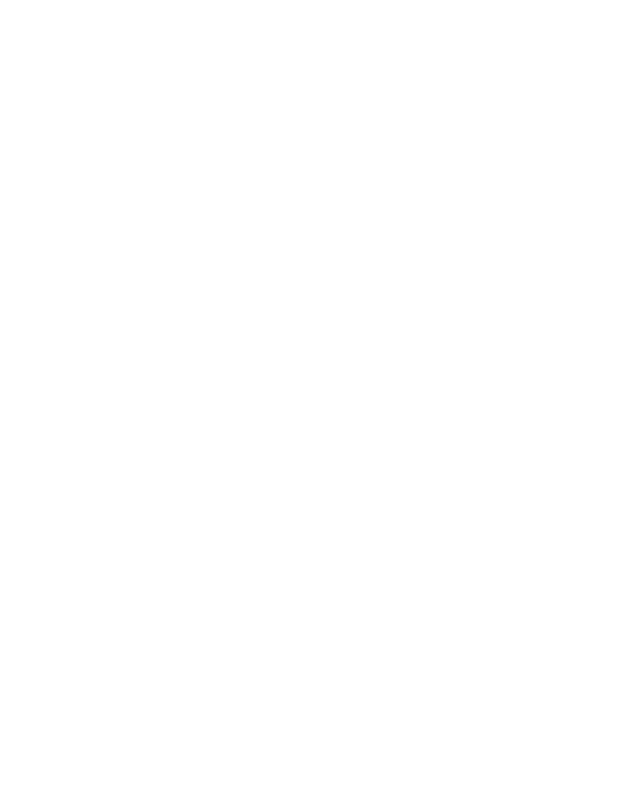
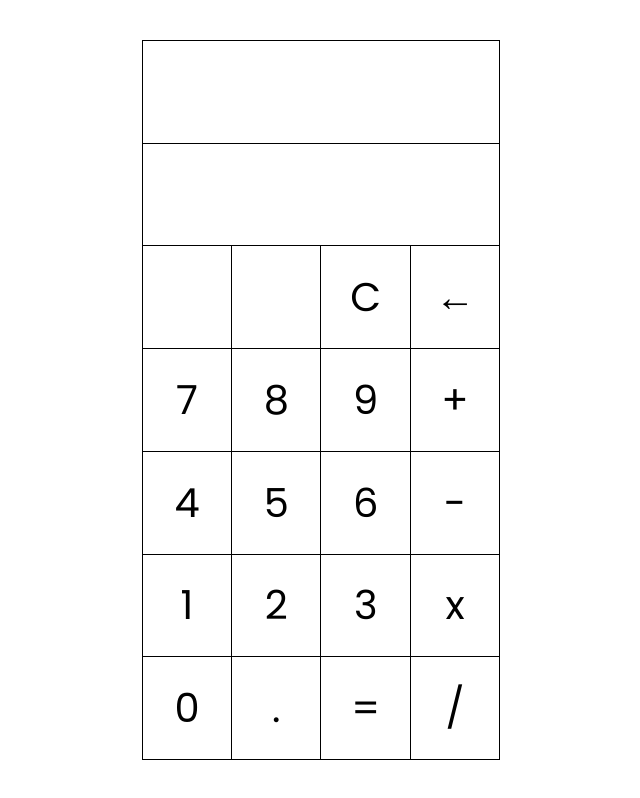
Before and after one commit to Abanoob-Abdelmasih/odin-calculator, a plain HTML site: page index.html in a window 1280 px wide. Shown: the whole page, without its empty margins (319-959 px from the left). Drawn offline with Linux system fonts and the light colour scheme; a web font is replaced by a local one.

Commit message:
calculator layout created

```diff
--- a/index.html
+++ b/index.html
@@ -5,6 +5,33 @@
     <meta name="viewport" content="width=device-width, initial-scale=1.0" />
     <link href="style.css" rel="stylesheet" type="text/css" />
   </head>
-  <body></body>
+  <body>
+    <div class="calculator-size place-items-center">
+      <div class="buttons">
+        <div class="button" id="top-screen"></div>
+        <div class="button" id="bot-screen"></div>
+        <div class="button"></div>
+        <div class="button"></div>
+        <div class="button">C</div>
+        <div class="button">&larr;</div>
+        <div class="button">7</div>
+        <div class="button">8</div>
+        <div class="button">9</div>
+        <div class="button">+</div>
+        <div class="button">4</div>
+        <div class="button">5</div>
+        <div class="button">6</div>
+        <div class="button">-</div>
+        <div class="button">1</div>
+        <div class="button">2</div>
+        <div class="button">3</div>
+        <div class="button">x</div>
+        <div class="button">0</div>
+        <div class="button">.</div>
+        <div class="button">=</div>
+        <div class="button">/</div>
+      </div>
+    </div>
+  </body>
   <script src="script.js"></script>
 </html>
--- a/style.css
+++ b/style.css
@@ -34,7 +34,7 @@
 }
 
 .place-items-center {
-  display: inline-flex;
+  display: flex;
   align-items: center;
   justify-content: center;
 }
@@ -68,3 +68,51 @@
   line-height: 1.5;
   /* for media query overflow-x: hidden; */
 }
+
+/* ////////////////////////////////////////////// */
+
+.calculator-size {
+  height: 100vh;
+  width: 100vw;
+}
+
+.buttons {
+  width: 28%;
+  height: 90vh;
+  border-left: 1px solid black;
+  border-top: 1px solid black;
+  display: grid;
+  grid-template-columns: repeat(4, 1fr);
+  grid-template-rows: repeat(7, 1fr);
+  grid-column-gap: 0px;
+  grid-row-gap: 0px;
+}
+
+.button {
+  display: flex;
+  align-items: center;
+  justify-content: center;
+  font-size: 4rem;
+  border-right: 1px solid black;
+  border-bottom: 1px solid black;
+}
+
+.button:active {
+  font-size: 3.3rem;
+  background-color: rgb(224, 224, 224);
+}
+
+#top-screen {
+  grid-column: 1/-1;
+  grid-row: 1/2;
+}
+
+#bot-screen {
+  grid-column: 1/-1;
+  grid-row: 2/3;
+}
+
+#screen:active {
+  font-size: inherit;
+  background-color: rgb(224, 224, 224);
+}
```
